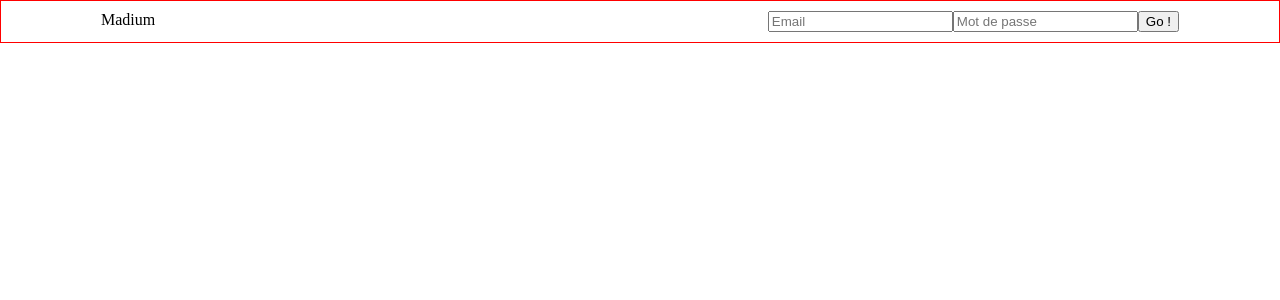
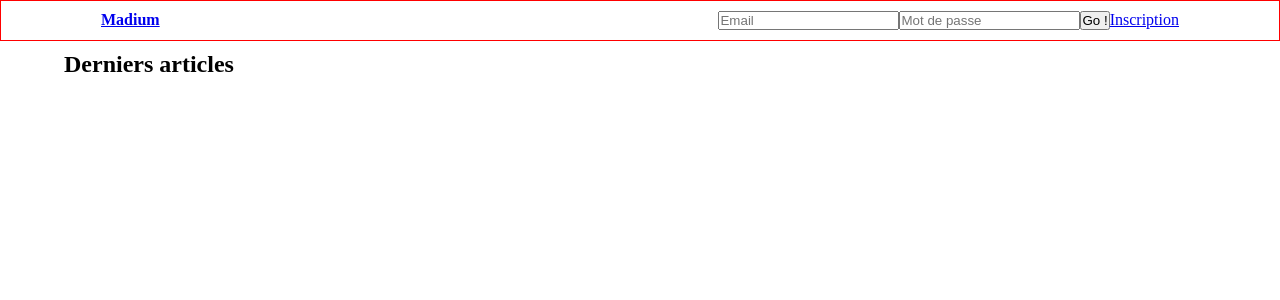
Before and after one commit to tofl/Madium-Front, a Vue app: page / in a window 1280 px wide. Shown: the top 300 px of the page. Built offline with nearby package versions, Linux system fonts and the light colour scheme; no server answers.

Commit message:
Add registration

```diff
--- a/src/App.vue
+++ b/src/App.vue
@@ -1,21 +1,30 @@
 <template>
   <div id="app">
-    <router-view></router-view>
+    <Header :user="user" @login="importUser" @logout="user = null"></Header>
+    <div class="main-wrapper">
+      <router-view :user="user"></router-view>
+    </div>
   </div>
 </template>
 
 <script>
+import Header from './components/Header';
 import { getUser } from './services/user';
 
 
 export default {
   name: 'app',
   components: {
-
+    Header
   },
   data() {
     return {
       user: null
+    }
+  },
+  methods: {
+    importUser(userData) {
+      this.user = userData;
     }
   },
   async created() {
@@ -25,8 +34,12 @@ export default {
 </script>
 
 <style>
-body {
-  margin: 0;
-  padding: 0;
-}
+  * {
+    margin: 0;
+    padding: 0;
+  }
+  .main-wrapper {
+    width: 90%;
+    margin: auto;
+  }
 </style>
--- a/src/components/Header.vue
+++ b/src/components/Header.vue
@@ -1,9 +1,12 @@
 <template>
   <div class="header">
-    <div class="right">Madium</div>
+    <div class="right">
+      <h1><router-link to="/">Madium</router-link></h1>
+    </div>
 
     <!-- If the user is currently logged in -->
     <div v-if="user" class="right">
+      <span>Hello {{ user.firstname }} </span>
       <button @click="logoutAction()">Logout</button>
     </div>
 
@@ -13,6 +16,7 @@
         <input v-model="credentials.email" type="email" placeholder="Email" class="email">
         <input v-model="credentials.password" type="password" placeholder="Mot de passe" class="password">
         <button>Go !</button>
+        <router-link to="/signup">Inscription</router-link>
       </div>
     </form>
   </div>
@@ -46,6 +50,7 @@
       },
       async logoutAction() {
         await logout();
+        this.$emit('logout');
       }
     }
   };
@@ -57,5 +62,10 @@
     display: flex;
     justify-content: space-between;
     padding: 10px 100px;
+    margin-bottom: 10px;
+  }
+
+  h1 {
+    font-size: 1em;
   }
 </style>
--- a/src/components/Home.vue
+++ b/src/components/Home.vue
@@ -1,31 +1,15 @@
 <template>
   <div>
-    <Header :user="user" @login="hydrateUser"></Header>
+    <h2 v-if="!user">Derniers articles</h2>
+    <h2 v-else>Abonnement</h2>
   </div>
 </template>
 
 <script>
-  import Header from './Header';
-  import { getUser } from './../services/user';
-
-
   export default {
-    name: 'app',
-    components: {
-      Header
-    },
-    data() {
-      return {
-        user: null
-      }
-    },
-    methods: {
-      hydrateUser(userData) {
-        this.user = userData;
-      }
-    },
-    async created() {
-      this.user = await getUser();
+    name: 'Home',
+    props: {
+      user: Object
     }
   }
 </script>
--- /dev/null
+++ b/src/components/Signup.vue
@@ -0,0 +1,47 @@
+<template>
+  <div>
+    <h2>Sign up</h2>
+    <form @submit.prevent="submitForm">
+      <label for="firstname">First name :</label> <input v-model="userData.firstname" type="text" id="firstname" placeholder="First name" /><br />
+      <label for="lastname">Last name :</label> <input v-model="userData.lastname" type="text" id="lastname" placeholder="Last name" /><br />
+      <label for="email">Email :</label> <input v-model="userData.email" type="email" id="email" placeholder="Email"><br />
+      <label for="password">Password :</label> <input v-model="userData.password" type="password" id="password" /><br />
+      <input type="submit" value="Sign up">
+    </form>
+  </div>
+</template>
+
+<script>
+  import { getUser, newUser } from './../services/user';
+
+  export default {
+    name: 'Signup',
+    data() {
+      return {
+        userData: {
+          firstname: '',
+          lastname: '',
+          email: '',
+          password: '',
+        }
+      };
+    },
+    methods: {
+      async submitForm() {
+        let userId = await newUser(
+          this.userData.firstname,
+          this.userData.lastname,
+          this.userData.email,
+          this.userData.password
+        );
+
+        let user = await getUser(userId.userId);
+        console.log(user);
+
+        // Redirect to homepage
+      }
+    }
+  }
+</script>
+
+<style></style>
--- a/src/services/user.js
+++ b/src/services/user.js
@@ -37,8 +37,15 @@ async function logout() {
   }
 }
 
+async function newUser(firstname, lastname, email, password) {
+  let newUser = await back.post("/users/new", {firstname, lastname, email, password});
+
+  return newUser.data;
+}
+
 export {
   login,
   getUser,
-  logout
+  logout,
+  newUser,
 };
```
Also changed, not shown: src/main.js (+5 -2 lines). Lines whose indentation alone changed are shown as unchanged.
